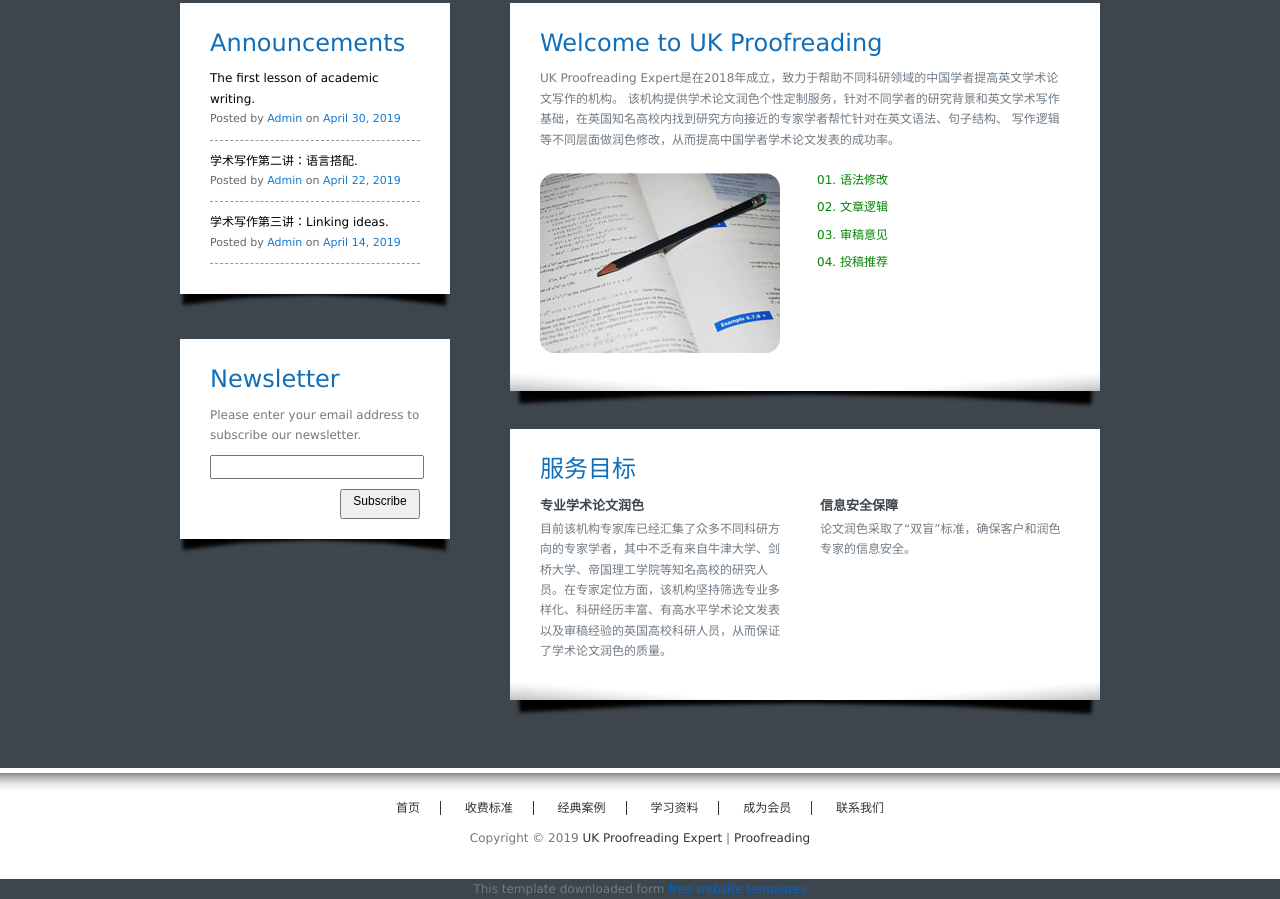
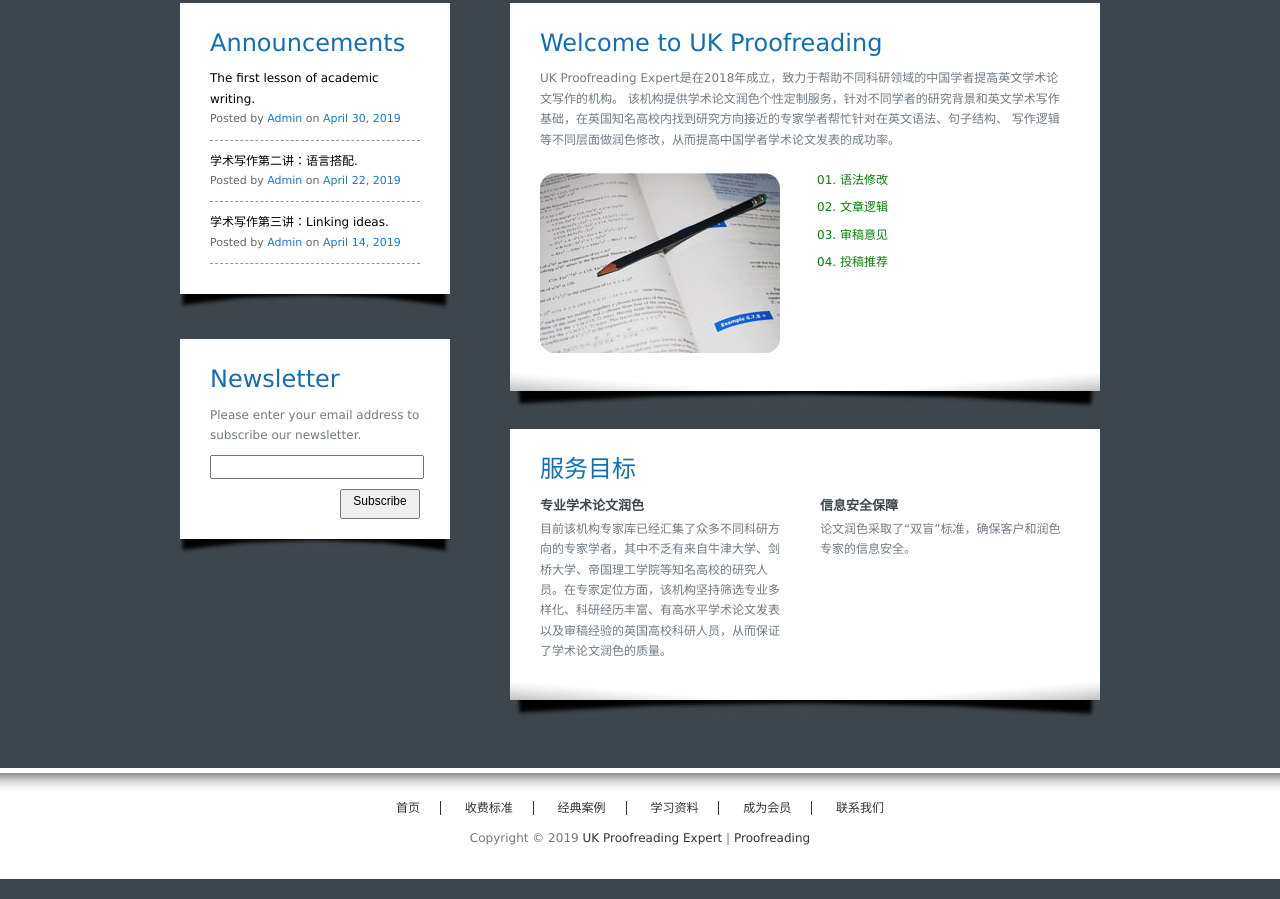
Before and after one commit to ukproofreading/proofreading, a plain HTML site: page index.html in a window 1280 px wide. Shown: the part 317-1216 px from the top of the page. Drawn offline with Linux system fonts and the light colour scheme.

Commit message:
Update index.html

```diff
--- a/index.html
+++ b/index.html
@@ -151,5 +151,5 @@
                 <a href="#" target="_parent">Proofreading</a> </div>
 
 </div>
-<div align=center>This template  downloaded form <a href='http://all-free-download.com/free-website-templates/'>free website templates</a></div></body>
+</body>
 </html>
```
